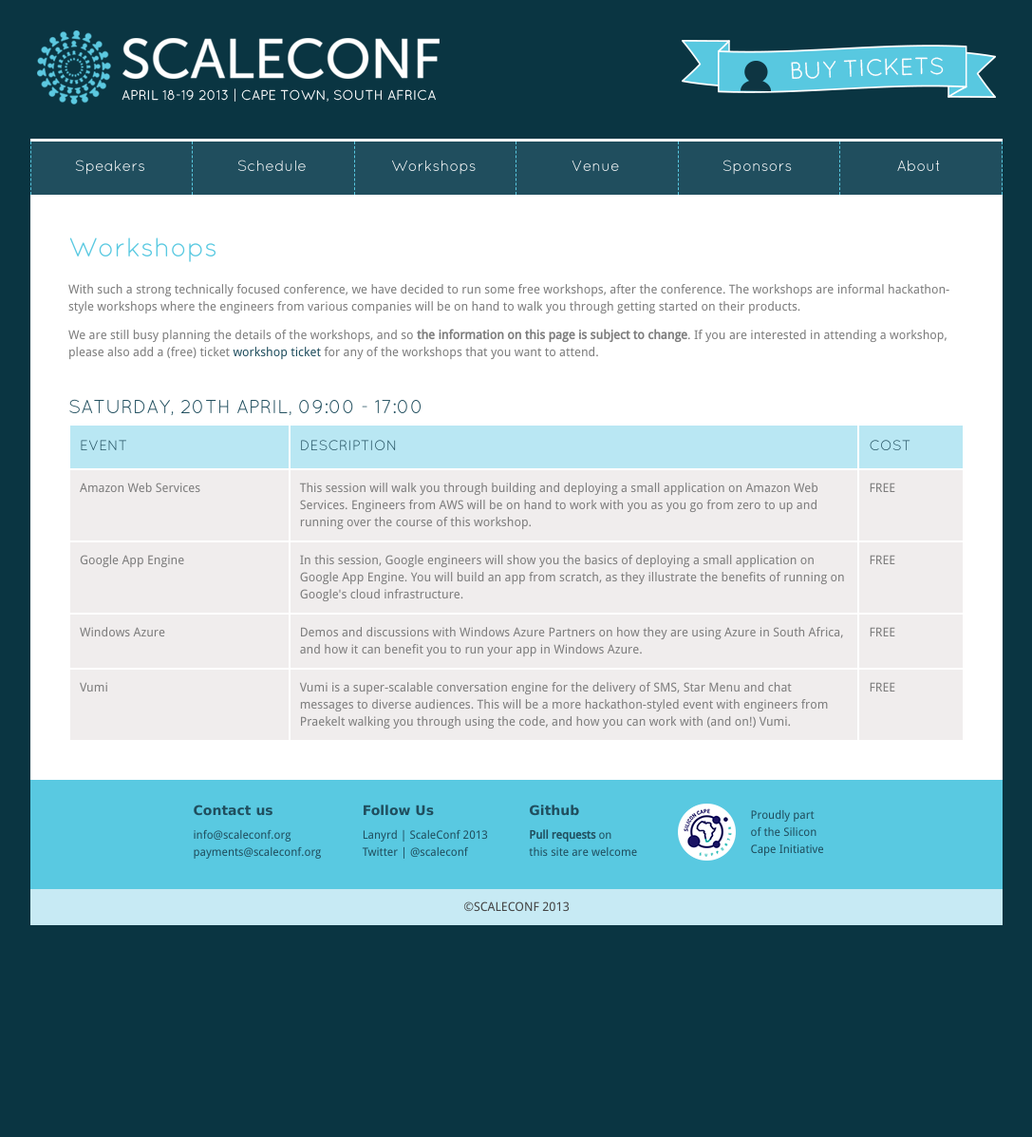
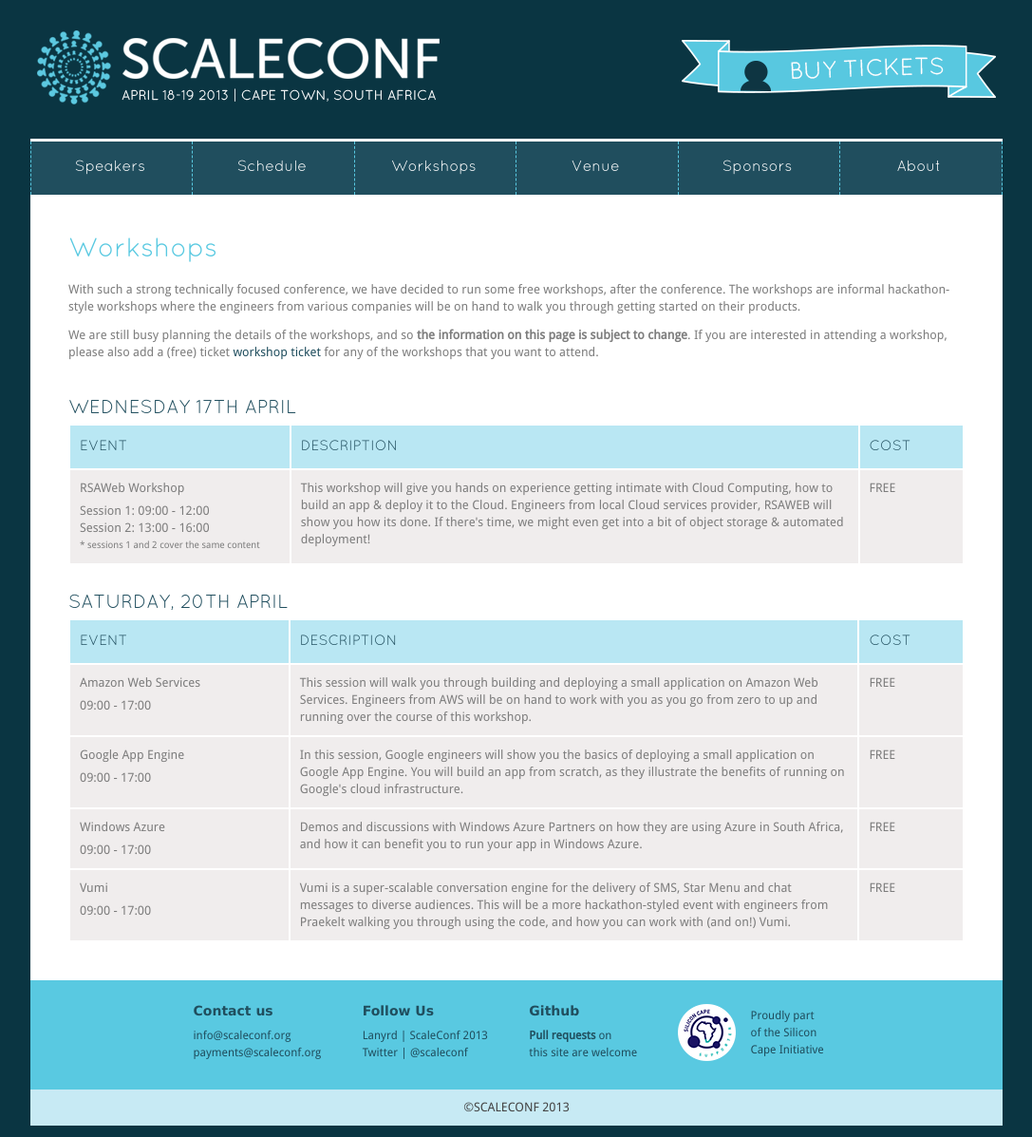
Before and after one commit to scaleconf/scaleconf.github.com, a Jekyll site: the page built from workshops.html, in a window 1280 px wide. Shown: the whole page at 95% size, without its empty margins (96-1183 px from the left). Built offline with Jekyll 4.4.1, drawn with Linux system fonts in a browser that asks for light colours; Markdown is read by kramdown in place of the engine named in the settings; before the commit the page ends 986 px from its top, so only the background shows below that.

Commit message:
added workshop information for RSAWeb

```diff
--- a/css/scaleconf2013.css
+++ b/css/scaleconf2013.css
@@ -222,6 +222,10 @@
 div.day-schedule table th.event,
 div.day-schedule table tbody td.event{
     width: 250px;
+}
+
+div.day-schedule table tbody td.event p.title{
+    padding-bottom:6px;
 }
 
 div.day-schedule table th.descr,
--- a/workshops.html
+++ b/workshops.html
@@ -31,23 +30,26 @@
                     <th class="cost">COST</th>
                 </tr>
                 <tr>
-                    <td class="event">High-Performance MySQL (Part 1)</td>
+                    <td class="event">
+			<p class="title">RSAWeb Workshop</p>
+			Session 1: 09:00 - 12:00
+			<br/> Session 2: 13:00 - 16:00<br/>
+			<p style='font-size:10px;'>* sessions 1 and 2 cover the same content</p>
+		    </td>
                     <td class="descr">
-                        Percona is the oldest and largest independent MySQL support and consulting company.  While we do not have specific topics for their workshop yet, there are a number of possibilities, including:
-                        <ul>
-                            <li>Choosing Hardware For MySQL</li>
-                            <li>Expert Troubleshooting: Resolving MySQL Problems quickly</li>
-                            <li>Percona XtraDB Cluster: a powerful open source, high availability and high scalability solution for MySQL users</li>
-                        </ul>
+		        This workshop will give you hands on experience getting intimate with Cloud Computing,
+			how to build an app & deploy it to the Cloud. Engineers from local Cloud services provider,
+			RSAWEB will show you how its done. If there's time, we might even get into a bit of
+			object storage & automated deployment!
                     </td>
                     <td class="cost">
-                        R350
+                        FREE
                     </td>
                 </tr>
             </tbody>
         </table>
 
-        <h2>WEDNESDAY, 17TH APRIL, 14:00 - 17:00 </h2>
+        <h2>SATURDAY, 20TH APRIL</h2>
         <table>
             <tbody>
                 <tr>
@@ -56,32 +58,10 @@
                     <th class="cost">COST</th>
                 </tr>
                 <tr>
-                    <td class="event">High-Performance MySQL (Part 2)</td>
-                    <td class="descr">
-                        Percona is the oldest and largest independent MySQL support and consulting company.  While we do not have specific topics for their workshop yet, there are a number of possibilities, including:
-                        <ul>
-                            <li>Choosing Hardware For MySQL</li>
-                            <li>Expert Troubleshooting: Resolving MySQL Problems quickly</li>
-                            <li>Percona XtraDB Cluster: a powerful open source, high availability and high scalability solution for MySQL users</li>
-                        </ul>
-                    </td>
-                    <td class="cost">
-                        R350
-                    </td>
-                </tr>
-            </tbody>
-        </table>
-        -->
-        <h2>SATURDAY, 20TH APRIL, 09:00 - 17:00</h2>
-        <table>
-            <tbody>
-                <tr>
-                    <th class="event">EVENT</th>
-                    <th class="descr">DESCRIPTION</th>
-                    <th class="cost">COST</th>
-                </tr>
-                <tr>
-                    <td class="event">Amazon Web Services</td>
+                    <td class="event">
+			<p class="title">Amazon Web Services</p>
+			09:00 - 17:00
+		    </td>
                     <td class="descr">
                         This session will walk you through building and deploying a small application on Amazon Web Services.
                         Engineers from AWS will be on hand to work with you as you go from zero to up and running over the course of this workshop.
@@ -91,7 +71,10 @@
                     </td>
                 </tr>
                 <tr>
-                    <td class="event">Google App Engine</td>
+                    <td class="event">
+			<p class="title">Google App Engine</p>
+			09:00 - 17:00
+		    </td>
                     <td class="descr">
                         In this session, Google engineers will show you the basics of deploying a small application on Google App Engine.
                         You will build an app from scratch, as they illustrate the benefits of running on Google's cloud infrastructure.
@@ -101,7 +84,10 @@
                     </td>
                 </tr>
                 <tr>
-                    <td class="event">Windows Azure</td>
+                    <td class="event">
+			<p class="title">Windows Azure</p>
+			09:00 - 17:00
+		    </td>
                     <td class="descr">
                         Demos and discussions with Windows Azure Partners on how they are using Azure in South Africa, and how it can benefit you to run your app in Windows Azure.
                     </td>
@@ -110,7 +96,10 @@
                     </td>
                 </tr>
                 <tr>
-                    <td class="event">Vumi</td>
+                    <td class="event">
+			<p class="title">Vumi</p>
+			09:00 - 17:00
+		    </td>
                     <td class="descr">
                         Vumi is a super-scalable conversation engine for the delivery of SMS, Star Menu and chat messages to diverse audiences.  This will be a more hackathon-styled
                         event with engineers from Praekelt walking you through using the code, and how you can work with (and on!) Vumi.
```
Also changed, not shown: other parts of workshops.html (+1 -2 lines).
